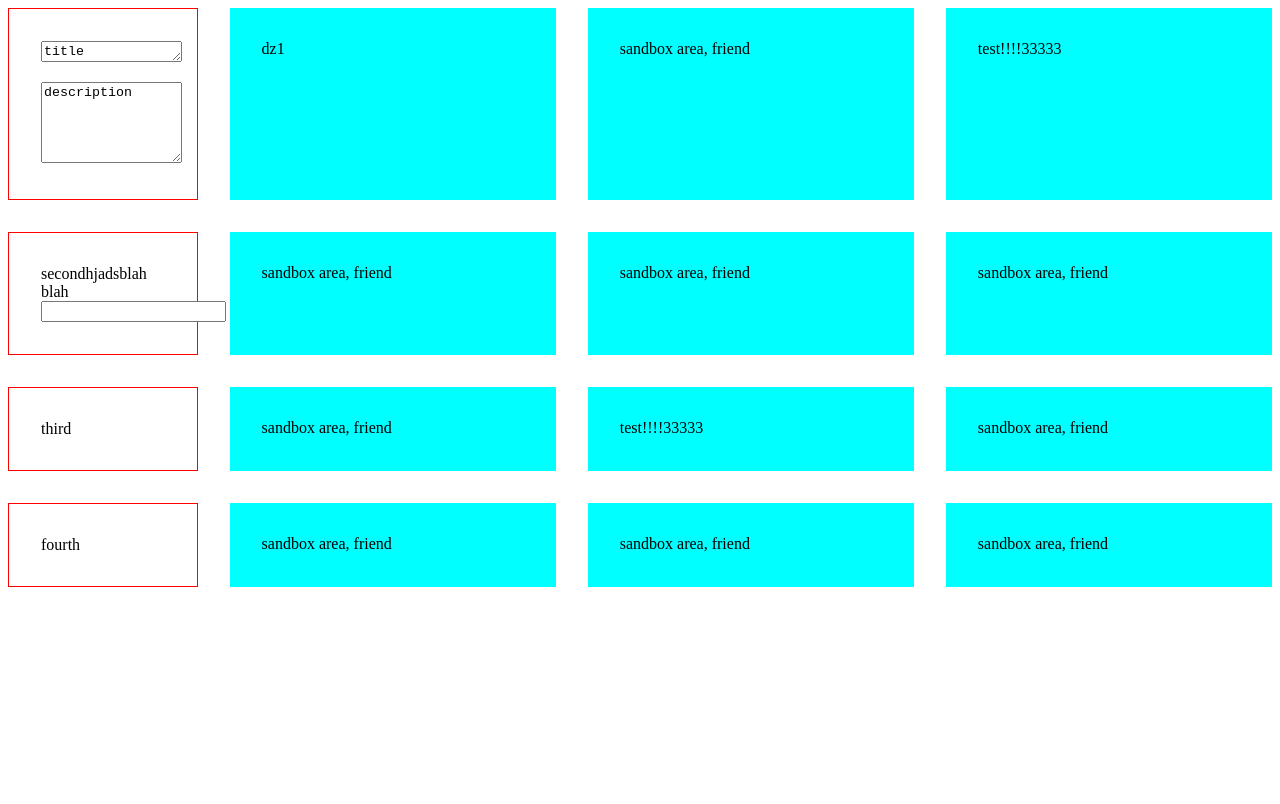
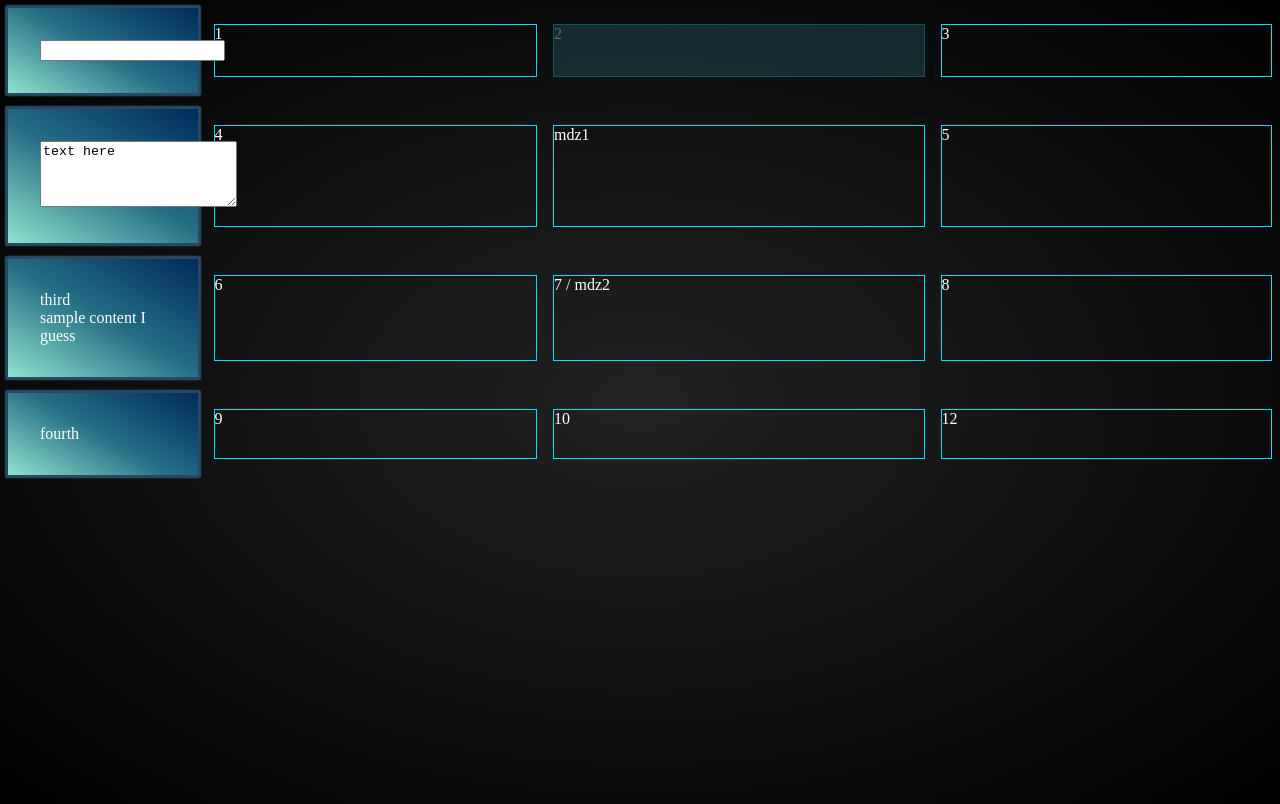
Before and after one commit to CummingsLoganT/capstone, a plain HTML site: page public/index.html in a window 1280 px wide. Drawn offline with Linux system fonts and the light colour scheme.

Commit message:
trying to make it look pretty

```diff
--- a/public/index.css
+++ b/public/index.css
@@ -1,28 +1,95 @@
+:root {
+    --color1: rgb(0 , 43 , 91)
+    --color2: rgb(43 , 72 , 101)
+    --color3: rgb(37 , 109 , 133)
+    --color4: rgb(143 , 227 , 207)
+}
+
+body {
+    overflow: hidden;
+}
+
+html {
+    background: radial-gradient(#222, #000);
+    position: auto;
+    height: 100%;
+}
+
 .grid {
     display: grid;
-    gap: 2rem;
-    grid-template-columns: 15% 1fr 1fr 1fr;
+    gap: 1rem;
+
+    grid-template-columns: 15% auto auto auto;
+    grid-template-rows: auto auto auto auto;
+
 }
 
 .sidebar {
     padding: 2rem;
-    border: 1px solid red;
-}
+    border: 1px solid var(--color1);
+    background: linear-gradient(30deg , rgb(143 , 227 , 207) , rgb(37 , 109 , 133) , rgb(0 , 43 , 91));
+        position:relative;
+    color: #fff;
 
-.node {
-    background: linear-gradient(30deg , #D60270 , #9B4F96 , #0038A8);
-
-
-}
-
-.sandbox {
-    padding: 2rem;
-    border: 1rem;
-    background-color: aqua;
+    box-shadow:
+      0 0 2px 2px rgb(43 , 72 , 101),
+      0 0 2px 2px rgb(0 , 43 , 91),
+      0 0 2px 2px rgb(143, 227, 207);
 }
 
 
+.node {
+    background: linear-gradient(30deg , #D60270 , #9B4F96 , rgb(0, 56, 168));
+}
 
+
+.sandbox {
+    /* padding: 2rem; */
+    border: 1px solid rgb(0, 225, 255);
+    color: #fff;
+
+    /* background-color: aqua; */
+
+    /* opacity: 35%; */
+}
+
+.veil {
+    background-color: #000;
+    color: #fff;
+    height: 100%;
+    width: 100%;
+    position: absolute;
+    font-size: 75px;
+
+    visibility: hidden;
+}
+
+.veil2 {
+    background-color: #000;
+    color: #fff;
+    height: 100%;
+    width: 100%;
+    position: absolute;
+    font-size: 75px;
+    text-shadow: #fff;
+
+    visibility: hidden;
+}
+
+span:hover {
+    color: rgb(143, 227, 207);
+    transition: color 5s;
+  }
+  span:hover:before, span:hover:after {
+
+    animation: glowing 20s linear infinite;
+    opacity: 0;
+  }
+
+p:nth-child(6) {
+    opacity: 35%;
+    background-color: rgb(35, 103, 116);
+}
 
 /* "fixed sidebar" */
 #second-node {
@@ -37,7 +104,15 @@
     grid-row: 4;
 }
 
+#sandbox {
+    grid-row: 2;
+    grid-column: 3;
 
+}
+
+.content {
+    /* visibility: hidden; */
+}
 
 /*
 .collapsible {
@@ -48,13 +123,10 @@
     width: 15%;
     border: none;
     text-align: center;
-    outline: limegreen, 5px;
-    font-size: 15px;
+    outline: limegreen, 2px;
+    font-size: 2px;
 
   }
-
-
-
 
 
 ~~~
@@ -80,6 +152,13 @@ visibilty: visible;
 
 ~~~
 
+!!!!!!!!!!!!!!!!!!!!!!!!!!!!!!!!!!!main veil for screen has interactive title with the name Modular Mind Map or maybe it expands from 3M which can also increment hvoerCount
+
+landing page is a single node that when hovered shows each of the basic data structures... expanding outward -- after selecting the basic format, that goes center screen, and the rest goes to the sidebar. and it could be like ping ponging across the viewport.
+!the floating dot (think mandy's landing page)... begin presentation with a (blank/plain?) background that has a centralized dot (small image) might modestly expand to say click me. might let you listen to whales (jeddy tha real mvp)... either way... after you (trigger event) it transitions you to the meat and taters. In summary, this could be the landing page for my website which expands from that centralized point into the main UI.... idk if that's even something I can pull off... but... it could be kinda sick depending on implementaion.
+
+
+!expanding certain nodes could make the text spill out radially leaving a somewhat oblong shape... or something... idk, I feel like there is potential in this idea. says the idea-maker.
 
 
 !!CURRENT GOAL IS TO MAKE SURE THAT
@@ -100,6 +179,8 @@ visibilty: visible;
 !~ hover function that shows  semi-detailed view of the nodes
 !~ macro and micro organizational options
 
+!stretch
+
 
 figure out a way to manipulate the mouseout event to make it feel more intuitive. no idea what that means yet
 
@@ -118,4 +199,85 @@ need to figure out solution for linking things based on a dynamic heirarchy
 drag and drop from sidebar
 
 
+
+!TODO LIST
+
+
+stop the infinitely stacking issue -- make it so that each element can only have 1 of each node type, potentially...
+
 */
+
+
+
+/* TEST SHIT
+*/
+
+
+
+
+.sidebar:hover {
+    color: rgb(88 199 250 / 100%);
+    transition: color 1s;
+    animation: glowing 20s linear infinite;
+    /* opacity: 0; */
+  }
+
+  .sidebar:hover:before {
+    opacity: 0;
+  }
+
+  .sidebar:hover:after {
+    animation: glowing 20s linear infinite;
+    opacity: 0;
+  }
+
+
+  .sidebar::before {
+    content: "";
+    /* width: 104%; */
+    /* height: 102%; */
+    /* border-radius: 8px; */
+    background-image: linear-gradient(
+      var(--rotate)
+      , #5ddcff, #3c67e3 43%, #4e00c2);
+      /* position: absolute; */
+      /* z-index: -1; */
+      /* top: -1%; */
+      /* left: -2%; */
+      animation: spin 2.5s linear infinite;
+  }
+
+  .sidebar::after {
+    content: "";
+    top: calc(var(--card-height) / 6);
+    left: 0;
+    right: 0;
+    z-index: -1;
+    height: 100%;
+    width: 100%;
+    margin: 0 auto;
+    transform: scale(0.8);
+    /* filter: blur(calc(var(--card-height) / 6));
+    background-image: linear-gradient(
+      var(--rotate)
+      , #5ddcff, #3c67e3 43%, #4e00c2); */
+      /* opacity: 1; */
+    transition: opacity .5s;
+    animation: spin 2.5s linear infinite;
+  }
+
+  /* @keyframes spin {
+    0% {
+      --rotate: 0deg;
+    }
+    100% {
+      --rotate: 360deg;
+    }
+  } */
+
+
+  @keyframes glowing {
+    0% { background-position: 0 0; }
+    50% { background-position: 400% 0; }
+    100% { background-position: 0 0; }
+}
--- a/public/index.html
+++ b/public/index.html
@@ -17,20 +17,20 @@
             draggable="true"
             ondragstart="onDragStart(event)"
             >
-                <textarea name="" id="" cols="15" rows="1">title</textarea>
-                <p></p>
 
-                <textarea name="" id="" cols="15" rows="5">description</textarea>
+                <input type="text" name="" id="">
+
             </article>
 
             <article
             id="second-node"
             class="sidebar"
             draggable="true"
-            ondragstart="OnDragStart(event)"
+            ondragstart="onDragStart(event)"
             >
-                secondhjadsblah blah
-                <input type="text">
+
+
+                <textarea name="" id="" cols="22" rows="4">text here</textarea>
 
             </article>
 
@@ -42,117 +42,122 @@
             >
                 third
                 <div class="content">
-
-                  </div>
+sample content I guess
+                </div>
             </article>
 
             <article
             id="fourth-node"
             class="sidebar"
             draggable="true"
+            ondragstart="onDragStart(event)"
             >
                 fourth
             </article>
 
-                <dropzone
+
+                <p
+                class="sandbox"
+                ondragover="onDragOver(event);"
+                ondrop="onDrop(event);"
+                >
+                1
+                </p>
+
+                <p
+                class="sandbox"
+                ondragover="onDragOver(event);"
+                ondrop="onDrop(event);"
+                >
+                2
+                </p>
+
+                <p
+                class="sandbox"
+                ondragover="onDragOver(event);"
+                ondrop="onDrop(event);"
+                >
+                3
+                </p>
+
+                <p
+                class="sandbox"
+                ondragover="onDragOver(event);"
+                ondrop="onDrop(event);"
+                >
+                4
+                </p>
+                <p
+                image = "http://clipart-library.com/image_gallery/104578.png"
                 id="sandbox"
                 class="sandbox"
                 ondragover="onDragOver(event);"
                 ondrop="onDrop(event);"
                 >
-                dz1
-                </dropzone>
+                mdz1
+                </p>
 
-
-                <dropzone
+                <p
                 class="sandbox"
                 ondragover="onDragOver(event);"
                 ondrop="onDrop(event);"
                 >
-                sandbox area, friend
-                </dropzone>
+                5
+                </p>
 
-                <dropzone
+                <p
                 class="sandbox"
                 ondragover="onDragOver(event);"
                 ondrop="onDrop(event);"
                 >
-                test!!!!33333
-                </dropzone>
+                6
+                </p>
 
-                <dropzone
+                <p
                 class="sandbox"
                 ondragover="onDragOver(event);"
                 ondrop="onDrop(event);"
                 >
-                sandbox area, friend
-                </dropzone>
+                7 / mdz2
+                </p>
 
-                <dropzone
+                <p
                 class="sandbox"
                 ondragover="onDragOver(event);"
                 ondrop="onDrop(event);"
                 >
-                sandbox area, friend
-                </dropzone>
+                8
+                </p>
 
-                <dropzone
+                <p
                 class="sandbox"
                 ondragover="onDragOver(event);"
                 ondrop="onDrop(event);"
                 >
-                sandbox area, friend
-                </dropzone>
+                9
+                </p>
 
-                <dropzone
+                <p
                 class="sandbox"
                 ondragover="onDragOver(event);"
                 ondrop="onDrop(event);"
                 >
-                sandbox area, friend
-                </dropzone>
+                10
+                </p>
 
-                <dropzone
+                <p
                 class="sandbox"
                 ondragover="onDragOver(event);"
                 ondrop="onDrop(event);"
                 >
-                test!!!!33333
-                </dropzone>
+                12
+                </p>
 
-                <dropzone
-                class="sandbox"
-                ondragover="onDragOver(event);"
-                ondrop="onDrop(event);"
-                >
-                sandbox area, friend
-                </dropzone>
-
-                <dropzone
-                class="sandbox"
-                ondragover="onDragOver(event);"
-                ondrop="onDrop(event);"
-                >
-                sandbox area, friend
-                </dropzone>
-
-                <dropzone
-                class="sandbox"
-                ondragover="onDragOver(event);"
-                ondrop="onDrop(event);"
-                >
-                sandbox area, friend
-                </dropzone>
-
-                <dropzone
-                class="sandbox"
-                ondragover="onDragOver(event);"
-                ondrop="onDrop(event);"
-                >
-                sandbox area, friend
-                </dropzone>
-
-
+                <span class="veil">Modular Mind Map
+                    <p>HB Capstone 2022</p>
+                </span>
+            <span class="veil2">
+            </span>
         </map>
     </main>
 
--- a/public/index.js
+++ b/public/index.js
@@ -1,3 +1,13 @@
+let dropCount = 0
+let hoverCounter = 1
+
+function stateChange () {
+    //potentially change the class and more?...
+    // create global counters that will switch on and off different dropzones
+}
+
+//!drag related stuff\\
+
 function onDragStart (event) {
     event
         .dataTransfer
@@ -6,7 +16,7 @@ function onDragStart (event) {
     event
         .currentTarget
         .style
-        .backgroundColor = 'yellow'
+        .backgroundColor = 'rgb(37 , 109 , 133)'
 
 
 }
@@ -15,7 +25,9 @@ function onDragOver (event) {
     event.preventDefault();
 }
 
+
 function onDrop(event) {
+
     event.preventDefault();
     var data=event.dataTransfer.getData("text")
     console.log(data)
@@ -25,4 +37,25 @@ function onDrop(event) {
     nodeCopy.id = "newId";
     event.target.appendChild(nodeCopy);
 
+    dropCount++;
+    if (dropCount < 2){
+    stateChange();
+
+    }
 }
+//!drag//
+
+function showFirstNodes (res) {
+    document.querySelector(`${res}`).remove();
+}
+
+function checkCount() {
+    // wait(3)
+    if (dropCount === 0 && hoverCounter > 2) {
+        console.log(dropCount)
+        showFirstNodes('span');
+    }
+}
+
+
+checkCount();
```
Also changed, not shown: library.js (added).
